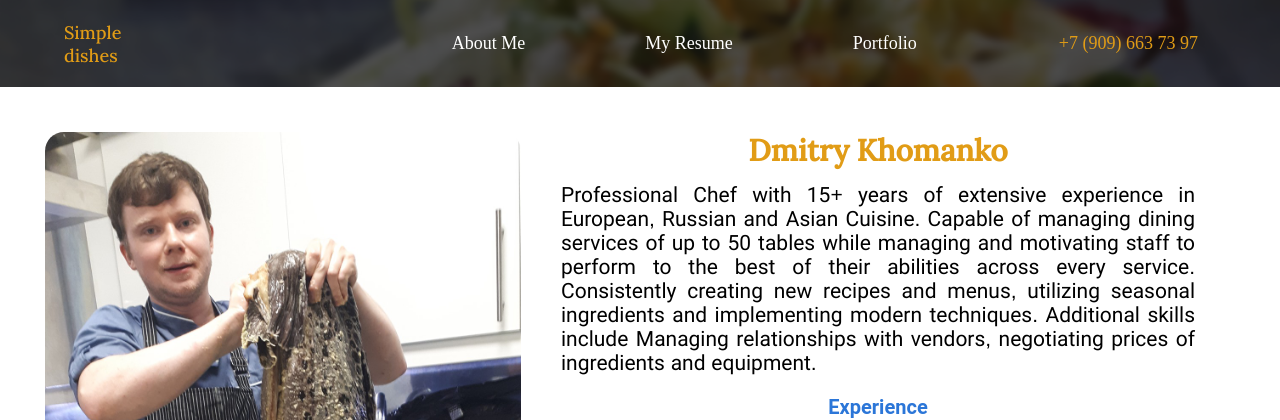
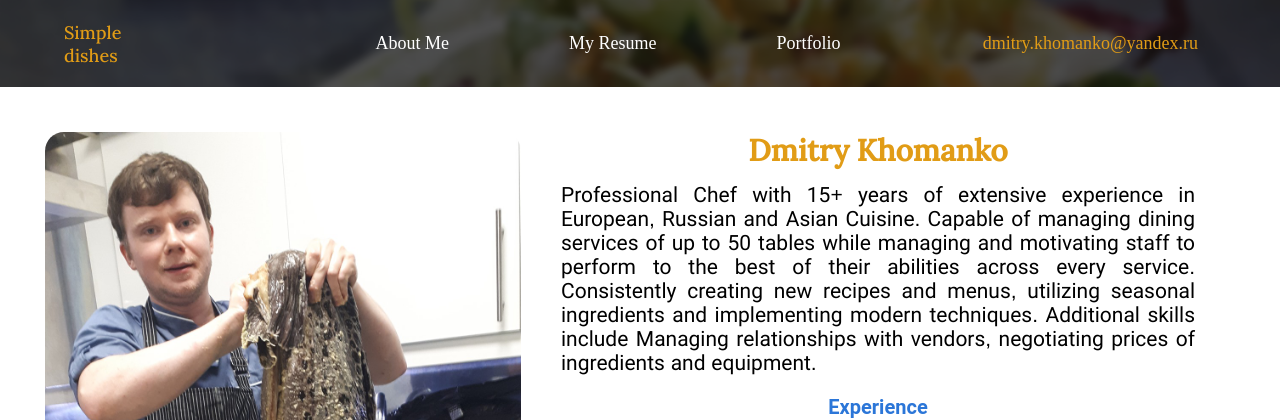
Before and after one commit to Dmitrykhomanko/web_for_job, a Django app: page /resume/ in a window 1280 px wide. Shown: the top 420 px of the page. Run offline with Django 4.2, Linux system fonts and the light colour scheme; some web fonts are replaced.

Commit message:
добавил много фоток и зате контакты

```diff
--- a/simple_dishes/templates/portfolio/includes/header.html
+++ b/simple_dishes/templates/portfolio/includes/header.html
@@ -18,7 +18,7 @@
 <!--                                    <a class="menu-link" href="#">Contacts</a>-->
 <!--                                </li>-->
                             </ul>
-                            <a class="phone" href="tel:79096637397">+7 (909) 663 73 97</a>
+                            <a class="phone" href="tel:79096637397">dmitry.khomanko@yandex.ru</a>
                         </nav>
                     </div>
                 </div>
--- a/simple_dishes/templates/portfolio/index.html
+++ b/simple_dishes/templates/portfolio/index.html
@@ -28,11 +28,11 @@
 <!--                            <a class="menu-link" href="#">Contacts</a>-->
 <!--                        </li>-->
                     </ul>
-                    <div style="text-align: center">
+
 
                         <a class="phone" href="tel:79096637397">+7 (909) 663 73 97</a>
-                        <a class="phone" >dmitry.khomanko@yandex.ru</a>
-                    </div>
+
+
                 </nav>
             </div>
        </div>
```
